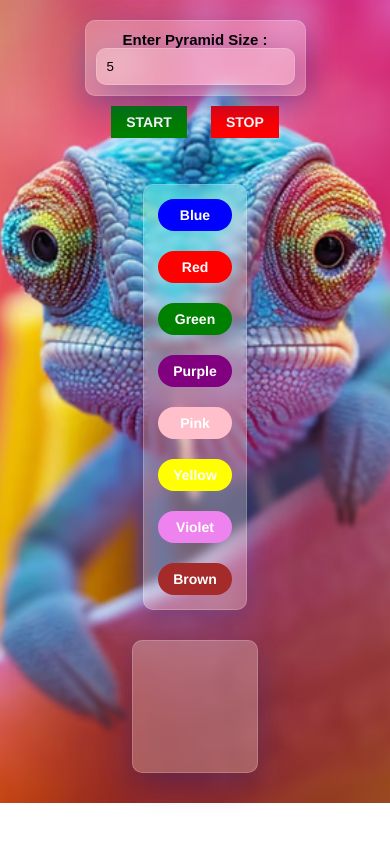
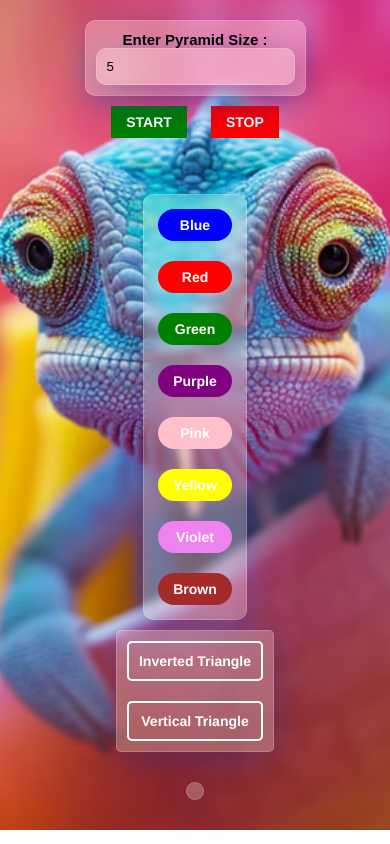
Before and after one commit to Silja-babu/Colour_triangle, a plain HTML site: page index.html in a window 390 px wide. Both pictures are taken after a click on the button "START". Drawn offline with Linux system fonts and the light colour scheme.

Commit message:
modified triangel

```diff
--- a/index.html
+++ b/index.html
@@ -28,8 +28,12 @@
         <button id="violet" onclick="changecolour('violet')">Violet</button>
         <button id="brown" onclick="changecolour('brown')">Brown</button>
     </div>
+    <div class="style-triangle">
+        <button id="inverted">Inverted Triangle</button>
+        <button id="vertical">Vertical Triangle</button>
+    </div>
     <p id="id">ARE YOU READY FOR THE GAME<br>Please click on the start button and choose the colour</p>
 
-    <script src="index.js"></script>
+    <script src="index2.js"></script>
 </body>
 </html>
--- a/index.js
+++ /dev/null
@@ -1,52 +0,0 @@
-
-
-function generatePyramid(n){
-    const container=document.getElementById('id')
-
-    container.innerHTML='';
-    for(let i=1;i<=n;i++){
-
-        let spaces=''.repeat(n-i);
-        let stars='<button class="circle"></button>'.repeat(2*i-1);
-
-        let row=stars+spaces;
-        container.innerHTML+=row+'<br>'
-    }
-}
-
-function changecolour(newcolor) {
-    const buttons = document.querySelectorAll("#id .circle");
-    buttons.forEach(button => {
-        button.style.backgroundColor = newcolor;
-    });
-}
-
-
-
-
-function showText(){
-    const elem=document.getElementById('id')
-    elem.style.display='block'
-
-}
-function hideText(){
-    const elem=document.getElementById('id')
-    elem.style.display='none'
-}
-document.getElementById('startbutton').addEventListener('click',function(){
-    const size=parseInt(document.getElementById('pyramidSize').value);
-
-    showText()
-    generatePyramid(size)
-
-
-})
-
-document.getElementById('stopbutton').addEventListener('click',function(){
-
-    hideText(
-
-
-
-    )
-})
--- /dev/null
+++ b/index2.js
@@ -0,0 +1,74 @@
+             //requirement
+
+
+
+//1.need to choose the pyramid length
+//2.  click the start button
+//3. choose the colour
+//4. choose the view of triangle
+//5. stop button
+
+
+//1
+//1 2
+//1 2 3
+
+
+
+
+function generatePyramid(n){
+    const containerBox = document.getElementById('id')
+    containerBox.innerHTML =''
+    vertical.onclick = function (){
+        const vertical = document.getElementById('vertical')
+
+        for(let i=1; i<=n ; i++){
+            let spaces =''.repeat(n-i)
+            let stars ='<button class="circle"></button>'.repeat(2*i-1)
+            let row = stars+spaces
+            containerBox.innerHTML+=row+'<br>'
+        }
+    }
+    inverted.onclick = function (){
+        const inverted = document.getElementById('inverted')
+
+        for(let i=n; i<=n; i--){
+            let spaces =''.repeat(n-i)
+            let stars ='<button class="circle"></button>'.repeat(2*i-1)
+            let row = stars+spaces
+            containerBox.innerHTML+=row+'<br>'
+        }
+    }
+}
+function changecolour(newcolor) {
+    const buttons = document.querySelectorAll("#id .circle");
+    buttons.forEach(button => {
+        button.style.backgroundColor = newcolor;
+    });
+}
+
+
+
+
+function showText(){
+    const elem=document.getElementById('id')
+    elem.style.display='block'
+
+}
+function hideText(){
+    const elem=document.getElementById('id')
+    elem.style.display='none'
+}
+document.getElementById('startbutton').addEventListener('click',function(){
+    const size=parseInt(document.getElementById('pyramidSize').value);
+
+    showText()
+    generatePyramid(size)
+
+
+})
+
+document.getElementById('stopbutton').addEventListener('click',function(){
+
+    hideText()
+})
--- a/style.css
+++ b/style.css
@@ -149,6 +149,26 @@ button{
   scrollbar-width: none;
 
 }
+.style-triangle{
+  box-sizing: border-box;
+  border: 1px solid rgba( 255, 255, 255, 0.18 );
+  background: rgba( 255, 255, 255, 0.25 );
+  box-shadow: 0 8px 32px 0 rgba( 31, 38, 135, 0.37 );
+  backdrop-filter: blur( 4px );
+  width: fit-content;
+  position: absolute;
+  text-align: center;
+  right: 14px;
+  display: flex;
+  flex-direction: column;
+  border-radius: 5px;
+
+}
+.style-triangle button{
+  border: 2px solid ;
+  border-radius: 5px;
+  padding: 10px;
+}
 @media(max-width:860px){
 
   .circle{
@@ -162,13 +182,16 @@ button{
     top: 0;
     bottom: 0;
   }
+  .style-triangle{
+    top: 0;
+  }
 }
 @media(max-width:860px){
-  .colourgroup{
+  .colourgroup,.style-triangle{
     position: unset;
     flex: unset;
     width: fit-content;
-    margin: 0 auto;
+    margin: 10px auto;
   }
   .input{
     box-sizing: border-box;
```
